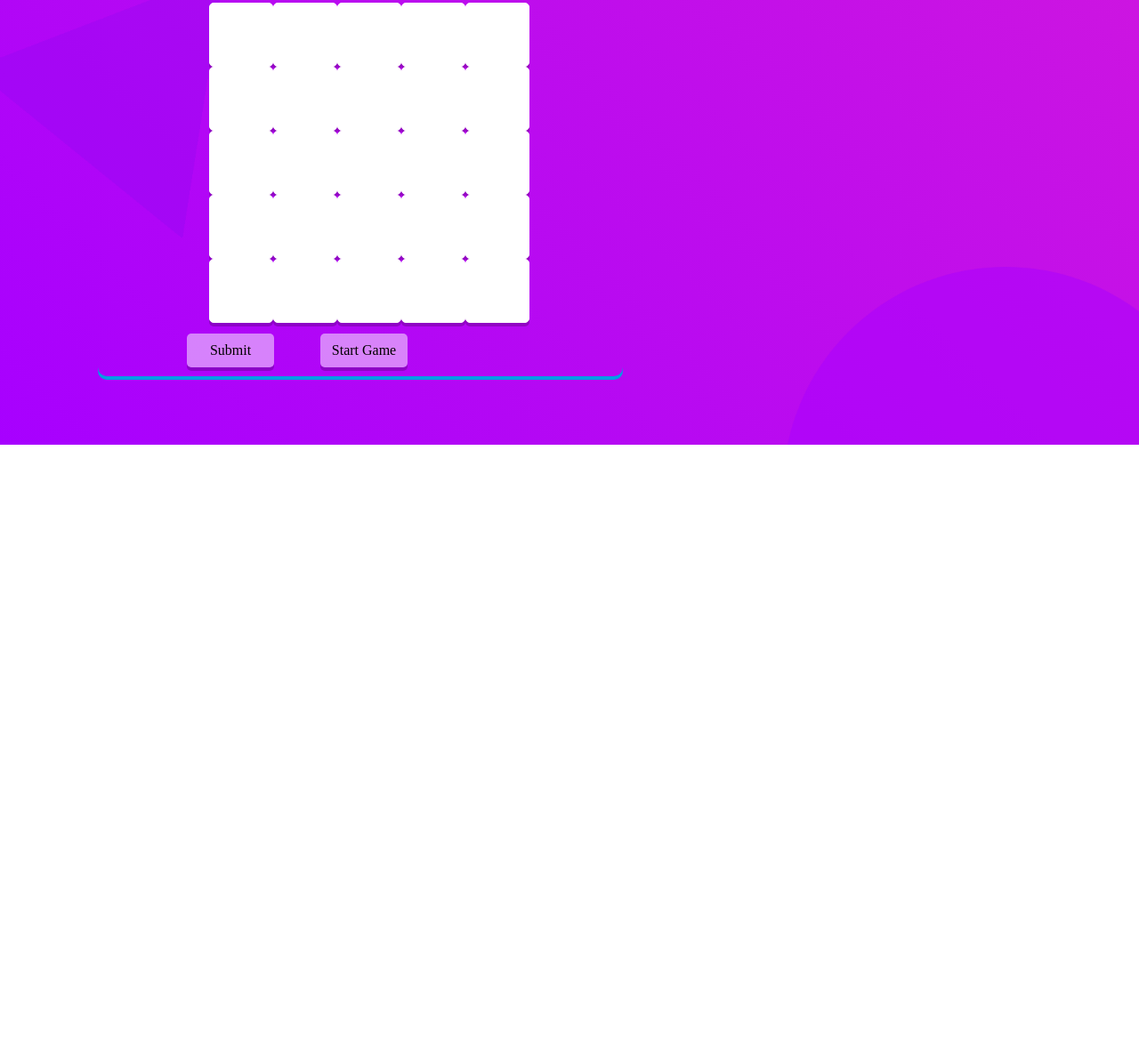
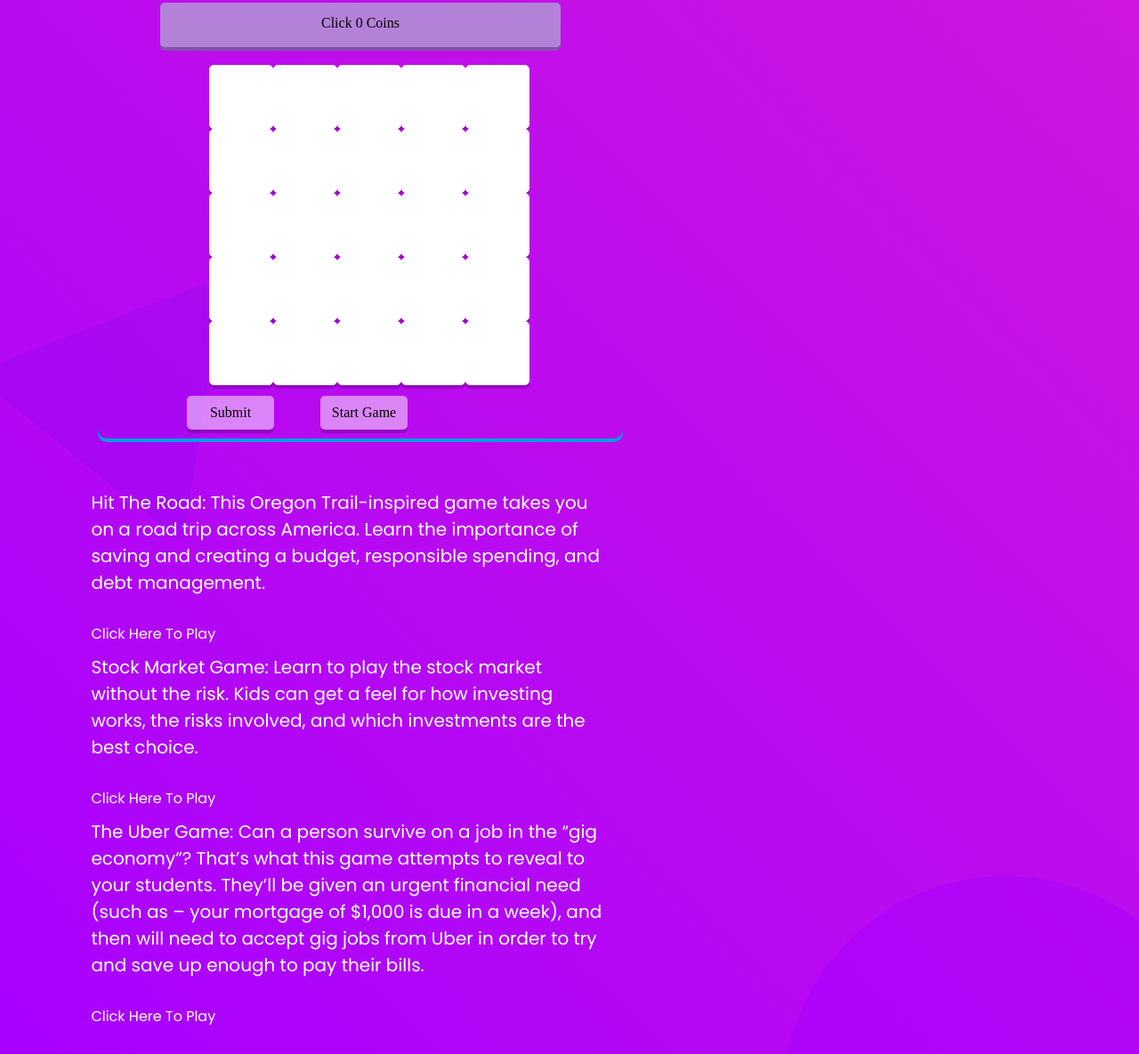
Before and after one commit to aqoshi/penny-pals, a plain HTML site: page pop.html in a window 1280 px wide. Shown: the part 360-1545 px from the top of the page at 89% size. Before the commit the page ends 860 px from the top, so only its background shows below. Drawn offline with Linux system fonts and the light colour scheme.

Commit message:
game links

```diff
--- a/pop.html
+++ b/pop.html
@@ -37,7 +37,14 @@
 
         <div class="col-2">
             <h1>Games</h1>
+            <p>Coin Counter</p>
             <iframe src="game.html" width="600" height="650" frameborder="0"></iframe>
+            <p>Hit The Road: This Oregon Trail-inspired game takes you on a road trip across America. Learn the importance of saving and creating a budget, responsible spending, and debt management.</p>
+            <a href="https://mycreditunion.gov/financial-resources/hit-road-financial-adventure">Click Here To Play</a>
+            <p>Stock Market Game: Learn to play the stock market without the risk. Kids can get a feel for how investing works, the risks involved, and which investments are the best choice.</p>
+            <a href="https://www.stockmarketgame.com/">Click Here To Play</a>
+            <p>The Uber Game: Can a person survive on a job in the “gig economy”? That’s what this game attempts to reveal to your students. They’ll be given an urgent financial need (such as – your mortgage of $1,000 is due in a week), and then will need to accept gig jobs from Uber in order to try and save up enough to pay their bills.</p>
+            <a href="https://ig.ft.com/uber-game/">Click Here To Play</a>
         </div>
         </div>
     </div>
```
